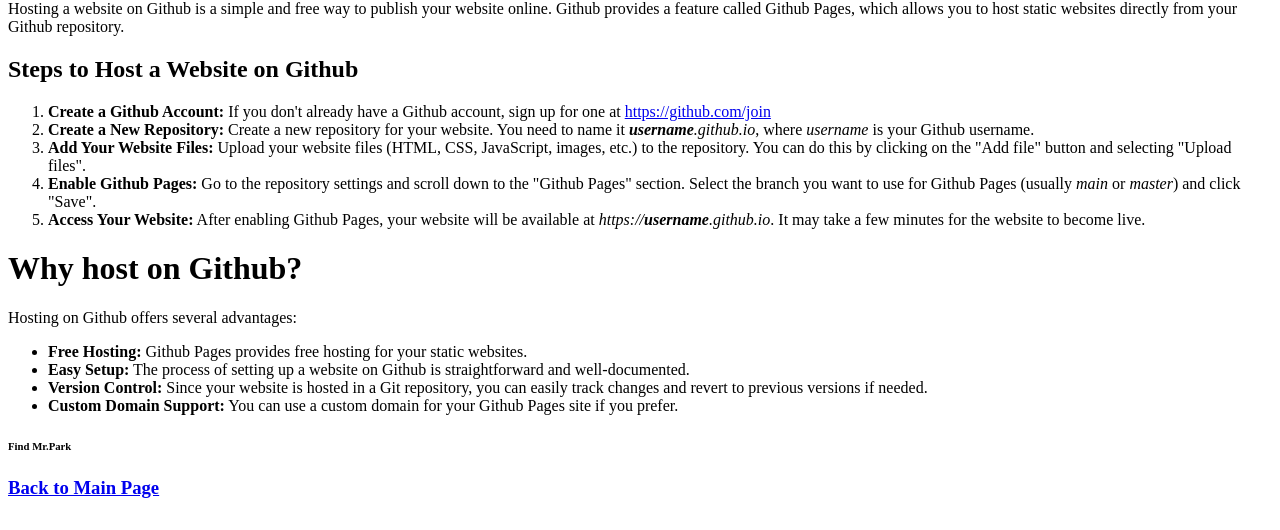
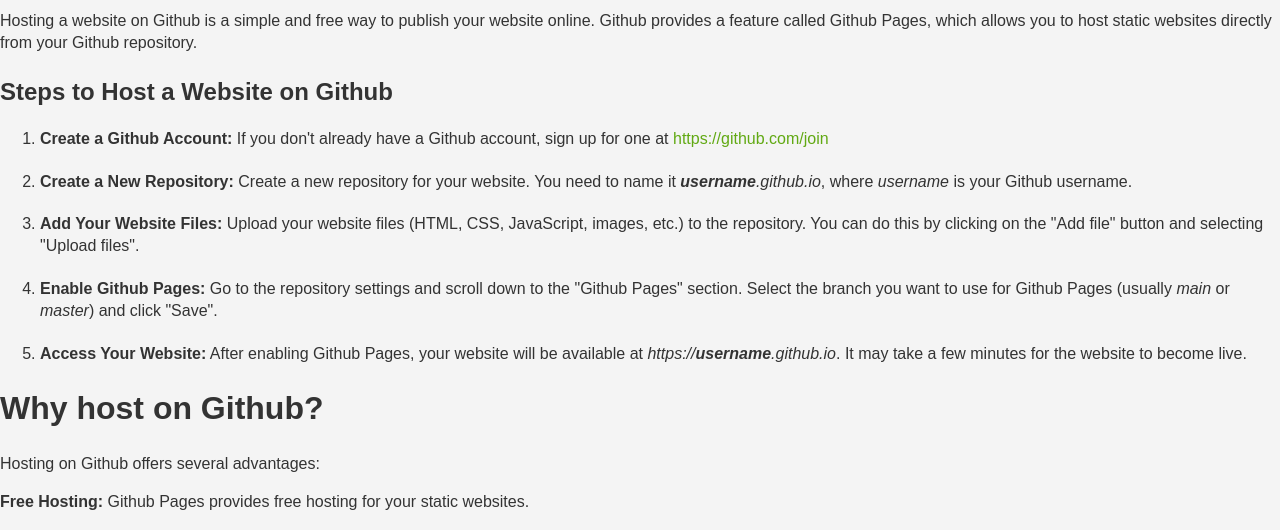
Before and after one commit to jerrf010/basic_html, a plain HTML site: page page3.html in a window 1280 px wide. Shown: the part 250-780 px from the top of the page. Drawn offline with Linux system fonts and the light colour scheme.

Commit message:
Add stylesheets to all HTML pages for consistent styling

```diff
--- a/page3.html
+++ b/page3.html
@@ -2,6 +2,7 @@
 <html>
     <head>
         <title>Hosting a website on Github -- Github</title>
+        <link rel="stylesheet" href="styles.css">
         <link rel=icon href="https://github.com/jerrf010/basic_html/blob/main/park_with_shades.png?raw=true" type="image/icon type">
     </head>
     <body>
--- /dev/null
+++ b/styles.css
@@ -0,0 +1,32 @@
+body {
+    font-family: Arial, sans-serif;
+    line-height: 1.4;
+    background-color: #f4f4f4;
+    color: #333;
+    margin: 0;
+    padding: 0;
+}
+
+ul {
+    list-style-type: none;
+    padding: 0;
+}
+
+li {
+    margin-bottom: 20px;
+}
+
+a {
+    color: #61a913;
+    text-decoration: none;
+}
+
+a:hover {
+    text-decoration: underline;
+}
+.container {
+    width: 80%;
+    margin: auto;
+    overflow: hidden;
+    padding: 20px;
+}
```
Also changed, not shown: index.html (+3 -1 lines), page2.html (+1 -0 lines), page4.html (+1 -0 lines).
